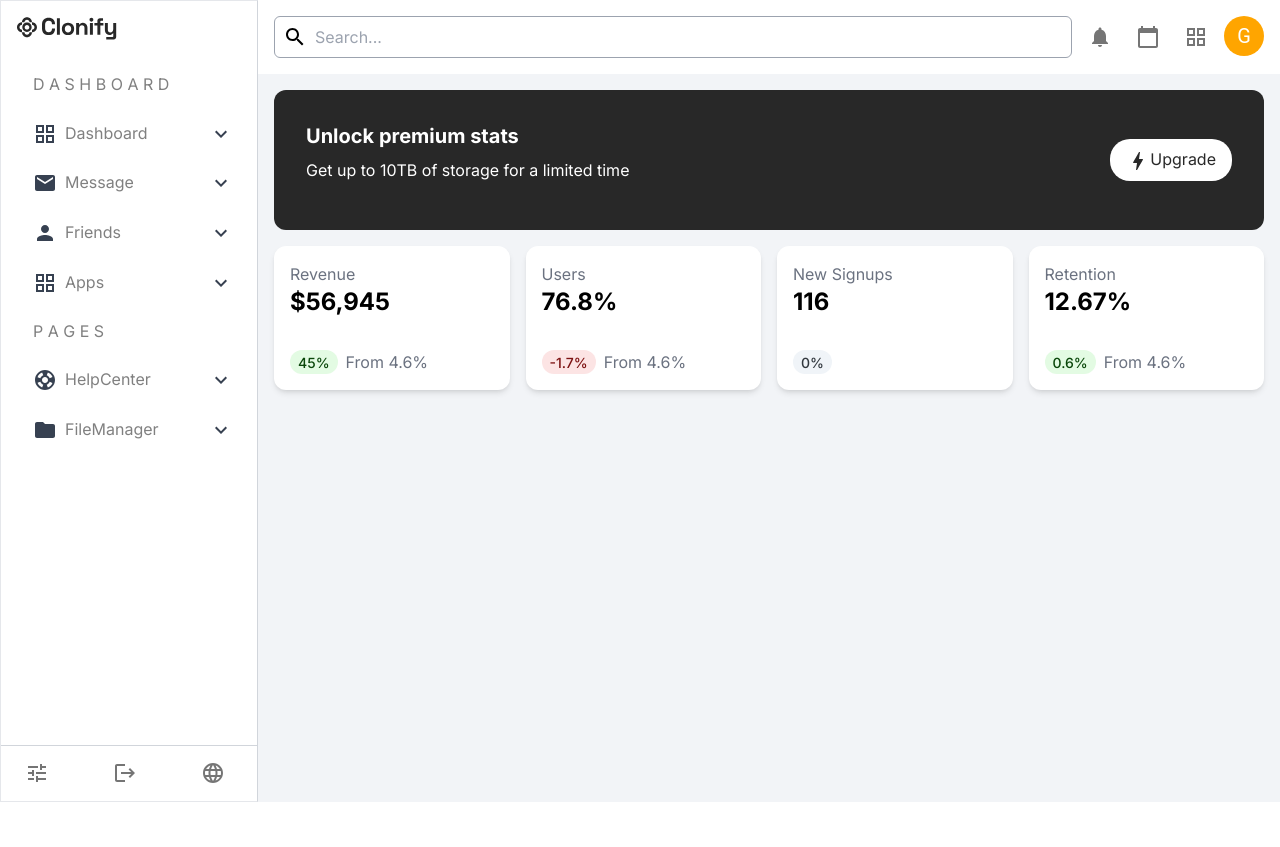
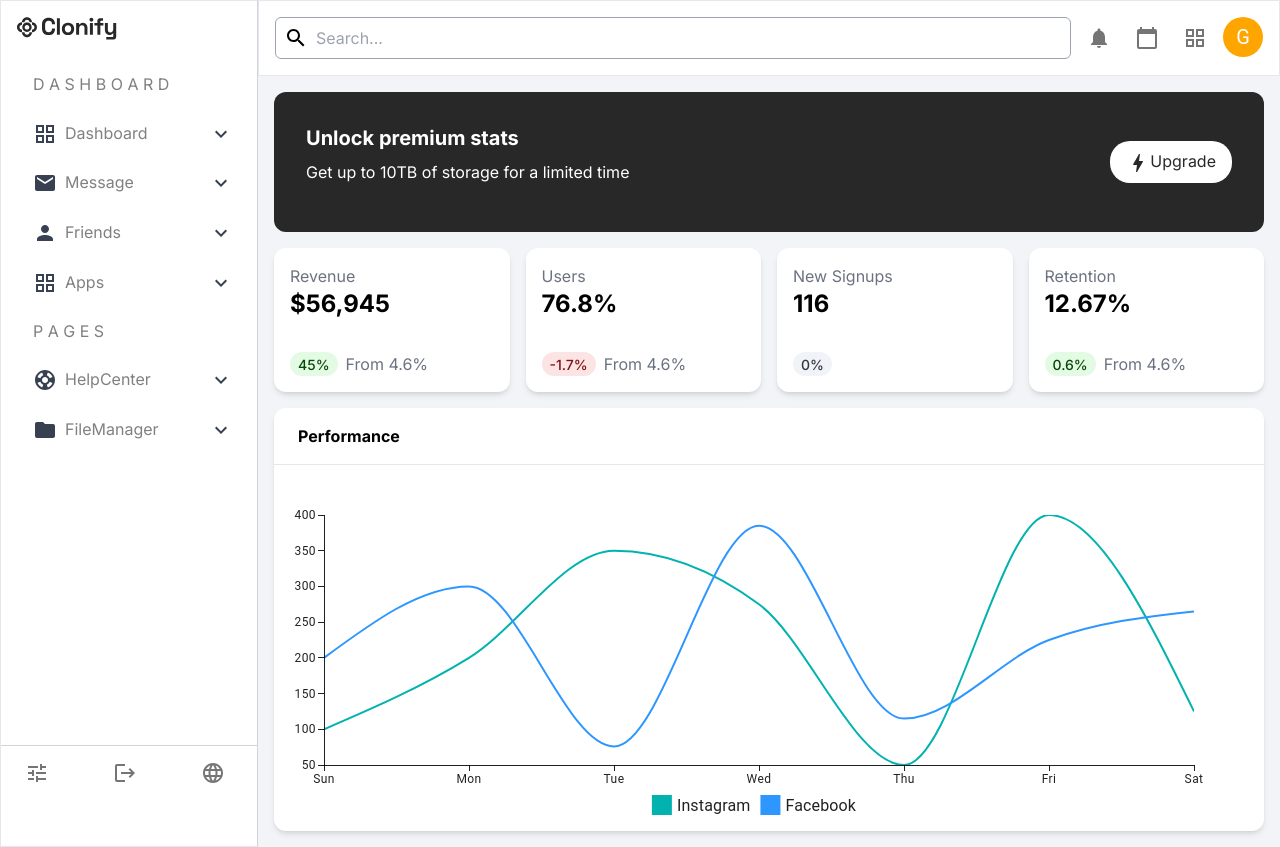
Before and after one commit to b9aurav/dashboard, a Next.js app: page / in a window 1280 px wide. Before the commit the page ends 802 px from the top, so only its background shows below. Built offline with nearby package versions, Linux system fonts and the light colour scheme.

Commit message:
Chart Implemented.

```diff
--- a/package.json
+++ b/package.json
@@ -14,6 +14,7 @@
     "@mui/icons-material": "^5.15.14",
     "@mui/joy": "^5.0.0-beta.32",
     "@mui/material": "^5.15.14",
+    "@mui/x-charts": "^7.0.0",
     "next": "14.1.4",
     "react": "^18",
     "react-dom": "^18"
--- /dev/null
+++ b/src/app/components/Chart.tsx
@@ -0,0 +1,51 @@
+import { LineChart } from "@mui/x-charts";
+import React, { useEffect, useState } from "react";
+
+type Props = {};
+
+const Chart = (props: Props) => {
+  const [chartWidth, setChartWidth] = useState(window.innerWidth);
+
+  useEffect(() => {
+    // Update the chart width when the window is resized
+    const handleResize = () => setChartWidth(window.innerWidth);
+    window.addEventListener("resize", handleResize);
+    return () => window.removeEventListener("resize", handleResize);
+  }, []);
+
+  return (
+    <LineChart
+      xAxis={[
+        {
+          data: ["Sun", "Mon", "Tue", "Wed", "Thu", "Fri", "Sat"],
+          scaleType: "point",
+        },
+      ]}
+      series={[
+        {
+          data: [100, 200, 350, 275, 50, 400, 125],
+          showMark: false,
+          label: "Instagram",
+        },
+        {
+          data: [200, 300, 76, 385, 115, 225, 265],
+          showMark: false,
+          label: "Facebook",
+        },
+      ]}
+      width={Math.max(chartWidth - 310, 300)} // Adjust the width of the chart
+      height={350}
+      slotProps={{
+        legend: {
+          position: {
+            vertical: "bottom",
+            horizontal: "middle",
+          },
+          padding: -5,
+        },
+      }}
+    />
+  );
+};
+
+export default Chart;
--- a/src/app/components/Navbar.tsx
+++ b/src/app/components/Navbar.tsx
@@ -13,7 +13,7 @@ type Props = {
 
 const Navbar = (props: Props) => {
   return (
-    <div className="relative">
+    <div className="relative border">
       {/* For Desktop Devices */}
       <div className="bg-white p-4 space-x-2 hidden md:flex">
         <div className=" border border-gray-400 p-2 rounded-md w-full flex space-x-2">
--- a/src/app/pages/Dashboard.tsx
+++ b/src/app/pages/Dashboard.tsx
@@ -1,21 +1,30 @@
-import React from 'react'
-import Banner from '../components/Banner'
-import Cards from '../components/Cards'
-import { CardData } from '../constant/CardData'
+"use client";
+import React, { useEffect, useState } from "react";
+import Banner from "../components/Banner";
+import Cards from "../components/Cards";
+import { CardData } from "../constant/CardData";
+import { LineChart } from "@mui/x-charts/LineChart";
+import Chart from "../components/Chart";
 
-type Props = {}
+type Props = {};
 
 const Dashboard = (props: Props) => {
   return (
     <div>
-        <Banner />
-        <div className="grid grid-cols-1 md:grid-cols-4 gap-4 m-4">
-            {CardData.map((card, index) => (
-                <Cards key={index} {...card} />
-            ))}
+      <Banner />
+      <div className="grid grid-cols-1 md:grid-cols-4 gap-4 m-4">
+        {CardData.map((card, index) => (
+          <Cards key={index} {...card} />
+        ))}
+      </div>
+      <div className="bg-white pb-4 rounded-xl shadow-md m-4">
+        <div className="border-b p-4">
+          <text className="font-bold m-2">Performance</text>
         </div>
+        <Chart />
+      </div>
     </div>
-  )
-}
+  );
+};
 
-export default Dashboard
+export default Dashboard;
```
Also changed, not shown: 1 other file (tests, documents, lock files or other folders).
